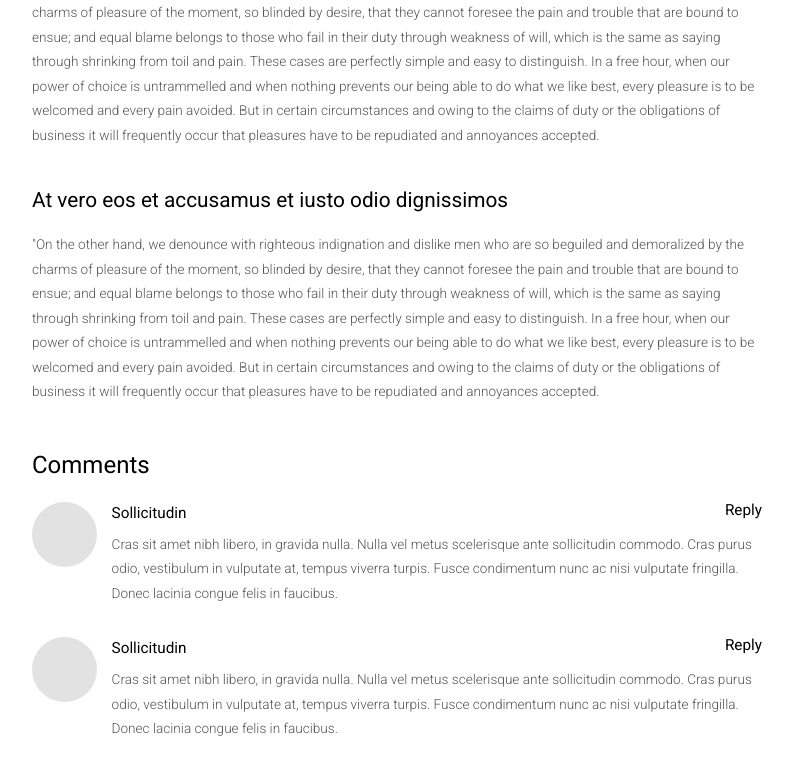
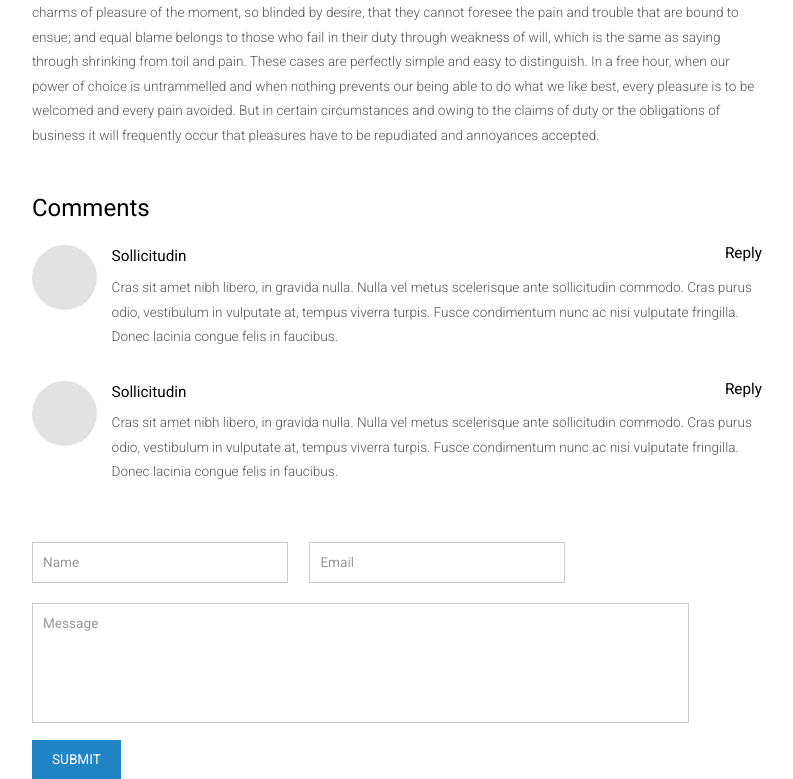
Before and after one commit to nikiniperera/testing2.0-rassa, a PHP site: page /single.php in a window 1280 px wide. Shown: the part 815-1594 px from the top of the page, without its empty margins (53-846 px from the left). Run offline with PHP 8.4, Linux system fonts and the light colour scheme; some web fonts are replaced.

Commit message:
Update single.php

```diff
--- a/single.php
+++ b/single.php
@@ -123,8 +123,6 @@
 	      </div>
 	      <h5>At vero eos et accusamus et iusto odio dignissimos</h5>
 	      <p>"On the other hand, we denounce with righteous indignation and dislike men who are so beguiled and demoralized by the charms of pleasure of the moment, so blinded by desire, that they cannot foresee the pain and trouble that are bound to ensue; and equal blame belongs to those who fail in their duty through weakness of will, which is the same as saying through shrinking from toil and pain. These cases are perfectly simple and easy to distinguish. In a free hour, when our power of choice is untrammelled and when nothing prevents our being able to do what we like best, every pleasure is to be welcomed and every pain avoided. But in certain circumstances and owing to the claims of duty or the obligations of business it will frequently occur that pleasures have to be repudiated and annoyances accepted. </p>
-	      <h5>At vero eos et accusamus et iusto odio dignissimos</h5>
-	      <p>"On the other hand, we denounce with righteous indignation and dislike men who are so beguiled and demoralized by the charms of pleasure of the moment, so blinded by desire, that they cannot foresee the pain and trouble that are bound to ensue; and equal blame belongs to those who fail in their duty through weakness of will, which is the same as saying through shrinking from toil and pain. These cases are perfectly simple and easy to distinguish. In a free hour, when our power of choice is untrammelled and when nothing prevents our being able to do what we like best, every pleasure is to be welcomed and every pain avoided. But in certain circumstances and owing to the claims of duty or the obligations of business it will frequently occur that pleasures have to be repudiated and annoyances accepted. </p>
 	      <div class="comments">
 	      	<h6>Comments</h6>
 			<div class="media media_1">
```
